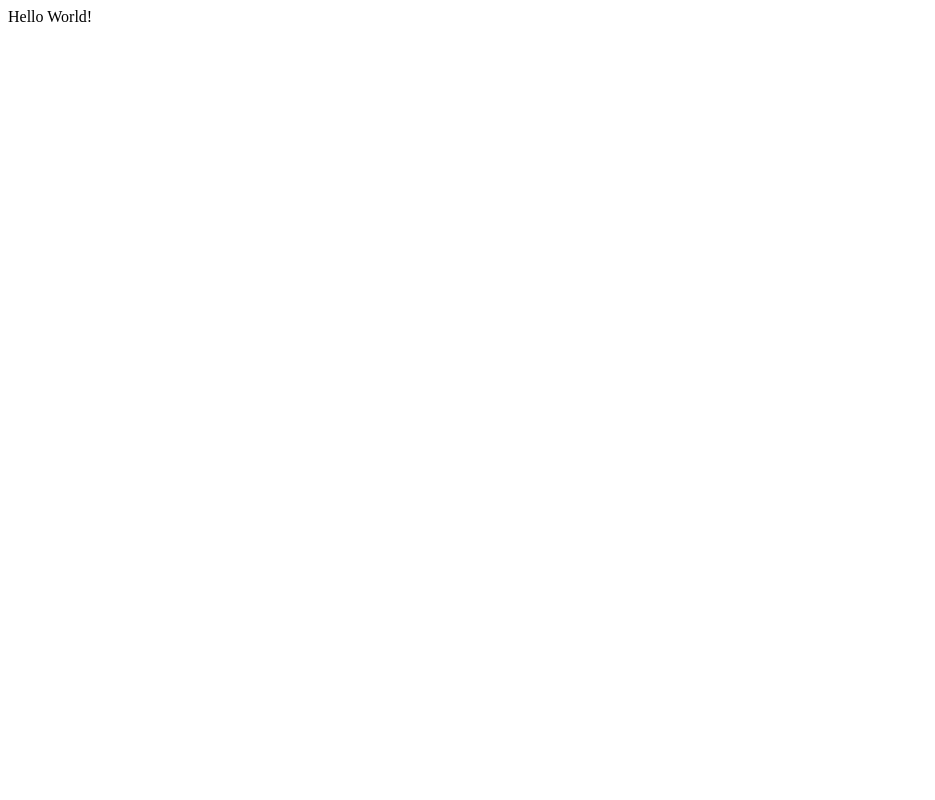
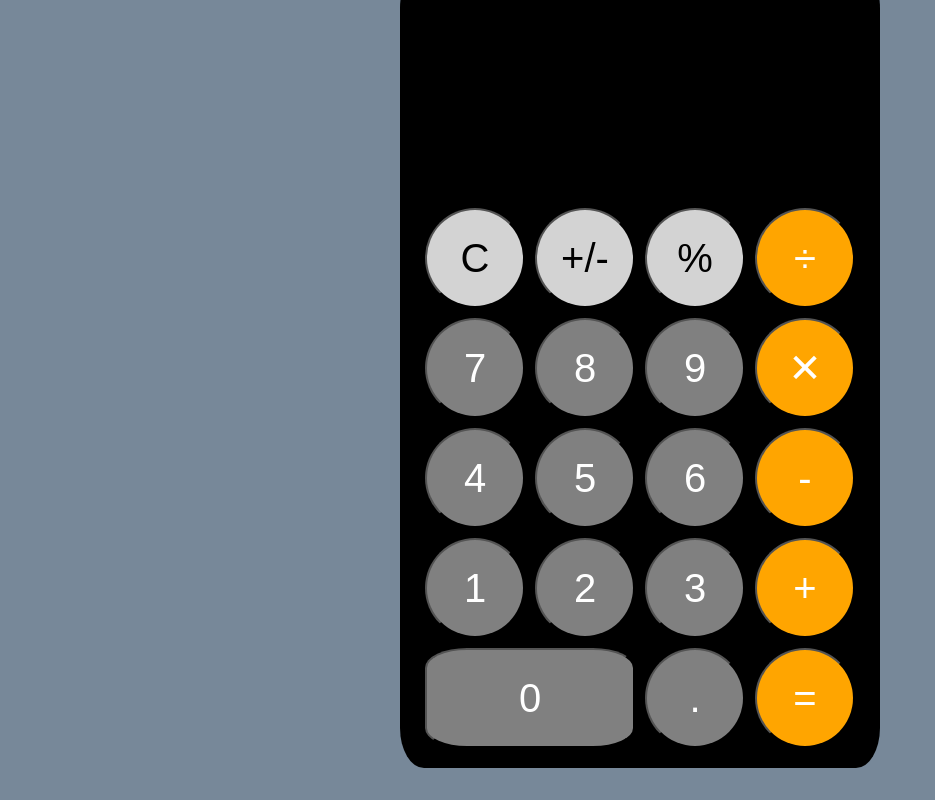
Before and after one commit to xswitch/calculator, a plain HTML site: page index.html in a window 1280 px wide. Shown: the whole page, without its empty margins (0-935 px from the left). Drawn offline with Linux system fonts and the light colour scheme.

Commit message:
Added calculator and buttons

```diff
--- a/index.html
+++ b/index.html
@@ -9,6 +9,28 @@
     <script src="script.js" defer></script>
 </head>
 <body>
-    <div>Hello World!</div>
+    <div class="calculator">
+        <div class="button-container">
+            <button class="calc-button" id="clear">C</button>
+            <button class="calc-button" id="remainder">+/-</button>
+            <button class="calc-button" id="percentage">%</button>
+            <button class="calc-button" id="divide">÷</button>
+            <button class="calc-button" id="7">7</button>
+            <button class="calc-button" id="8">8</button>
+            <button class="calc-button" id="9">9</button>
+            <button class="calc-button" id="multiply">✕</button>
+            <button class="calc-button" id="4">4</button>
+            <button class="calc-button" id="5">5</button>
+            <button class="calc-button" id="6">6</button>
+            <button class="calc-button" id="subtract">-</button>
+            <button class="calc-button" id="1">1</button>
+            <button class="calc-button" id="2">2</button>
+            <button class="calc-button" id="3">3</button>
+            <button class="calc-button" id="add">+</button>
+            <button class="calc-button" id="zero">0</button>
+            <button class="calc-button" id="decimal">.</button>
+            <button class="calc-button" id="equal">=</button>
+        </div>
+    </div>
 </body>
 </html>
--- a/style.css
+++ b/style.css
@@ -0,0 +1,59 @@
+body {
+    height: 90vh;
+    display: flex;
+    justify-content: center;
+    align-items: center;
+    background: lightslategray;
+}
+
+.calculator {
+    width: 480px;
+    height: 800px;
+    background: black;
+    border-radius: 5%;
+    display: flex;
+    flex-direction: column-reverse;
+    align-items: center;
+}
+
+.button-container {
+    margin-bottom: 20px;
+    margin-right: 10px;
+    margin-left: 10px;
+    display: flex;
+    flex-wrap: wrap;
+    justify-content: center;
+    gap: 10px;
+}
+
+.calc-button {
+    width: 100px;
+    height: 100px;
+    border-radius: 50px;
+    background: gray;
+    color: white;
+    font-size: 40px;
+    font-weight: 500;
+    overflow: hidden;
+}
+
+#zero {
+    width: 210px;
+    margin-right: 0px;
+    border-radius: 20%;
+}
+
+#clear,
+#remainder,
+#percentage {
+    color: black;
+    background: lightgray;
+}
+
+#divide,
+#multiply,
+#subtract,
+#add,
+#equal {
+    background: orange;
+}
```
